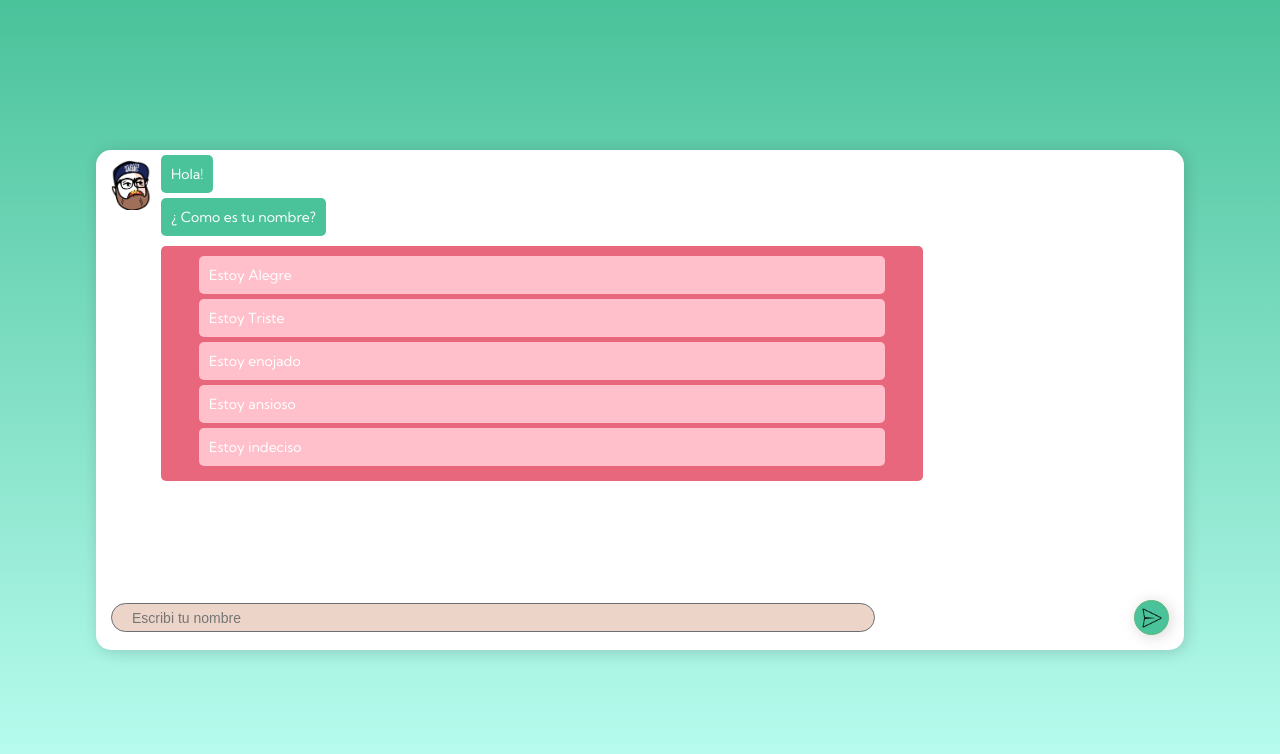
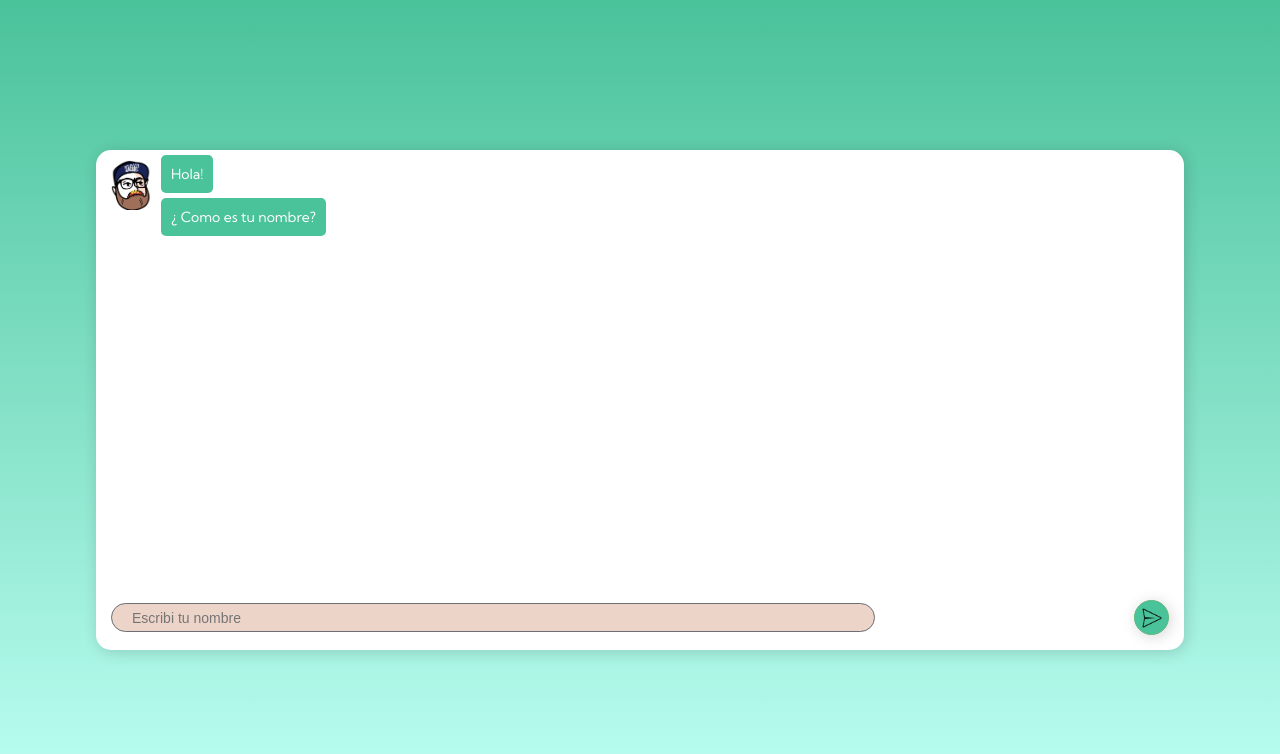
Before and after one commit to rocionoraliarias/Esteban-My-bot, a React (Create React App) app: page /chat in a window 1280 px wide. Shown: the top 754 px of the page. Built offline with nearby package versions, Linux system fonts and the light colour scheme.

Commit message:
falta scroll

```diff
--- a/package.json
+++ b/package.json
@@ -9,6 +9,7 @@
     "react": "^16.13.1",
     "react-dom": "^16.13.1",
     "react-lottie": "^1.2.3",
+    "react-reveal": "^1.2.2",
     "react-router-dom": "^5.2.0",
     "react-scripts": "3.4.3"
   },
--- a/src/pages/Chat/Chat.js
+++ b/src/pages/Chat/Chat.js
@@ -1,4 +1,5 @@
 import React, { useState, useEffect} from 'react'
+import Fade from 'react-reveal/Fade'
 import EstebanItem from './EstebanItem/EstebanItem'
 import UserItem from './UserItem/Useritem'
 import Select from './select/select'
@@ -11,6 +12,9 @@ const Chat = () => {
 let idCounter = 0;
 
 const [ msg, setMsg ] = useState({});
+
+const [ openSelect , setOpenSelect ] = useState(false);
+
 
 const [chat , setChat ] = useState([
  {
@@ -37,7 +41,7 @@ useEffect(() => {
     if(chat.length === 2 ){
         setTimeout(() => firstResponse(msg.msg),500);
         setMsg({ ...msg, msg: ''});
-        //setTimeout(() => setOpenSelect(true),600);
+        setTimeout(() => setOpenSelect(true),600);
     }
    }, [chat]);
 
@@ -143,13 +147,29 @@ function handlerSelectionsOptions(value) {
                         key={index}
                         text={message.msg} />
                         )}
-
+                        { openSelect &&
                         <Select
+                        handlerSelectionsOptions={handlerSelectionsOptions}
                         options ={options}/>
-
+                       }
+                       {
+                           interactions.length > 0 &&  interactions.map((interaction, index) =>
+                           <>
+                           <Fade left>
+                               <EstebanItem key={index} text={ interaction}></EstebanItem>
+                           </Fade>
+                           <Fade right>
+                                <Select
+                                 handlerSelectionsOptions={handlerSelectionsOptions}
+                                options={options}/>
+                           </Fade>
+                           </>
+                           )
+                       }
                     </div>
                     <div className="chatbot-chat-container-input">
                     <Input
+                    chat={chat}
                     msg={msg}
                     GetUserMessage={GetUserMessage}
                     sendMessage={sendMessage}
--- a/src/pages/Chat/InputChat/InputChat.jsx
+++ b/src/pages/Chat/InputChat/InputChat.jsx
@@ -1,13 +1,14 @@
 import React from 'react';
 import './InputChat.css'
 
-const Input = ({sendMessage , GetUserMessage , msg}) => {
+const Input = ({sendMessage , GetUserMessage , msg, chat}) => {
     return (
         <form
         onSubmit={ (e) => sendMessage(e)}
         className="chatbot-chat-input-container">
             <input
-            placeholder='Escribi tu nombre'
+            disabled={chat.length >= 3 ? true : false }
+            placeholder={chat.length >= 3 ? 'Ya no puedes escribir':'Escribi tu nombre'}
             value={msg.msg}
             type='text'
             onChange = { (e) => GetUserMessage(e.target.value)}
--- a/src/pages/Chat/select/select.jsx
+++ b/src/pages/Chat/select/select.jsx
@@ -1,11 +1,13 @@
 import React from 'react';
 import './select.css'
-const Select = ({options}) => {
+const Select = ({options, handlerSelectionsOptions}) => {
     return (
         <div className='selector-content'>
             <div className='selector-container'>
                 { options.map(op =>
-                <div key={op.id} className='selector-oprions'>
+                <div
+                onClick={(e) => handlerSelectionsOptions(op.id)}
+                key={op.id} className='selector-oprions'>
                     <label>{op.message}</label>
                     </div>
                     )}
```
Also changed, not shown: 1 other file (tests, documents, lock files or other folders).
